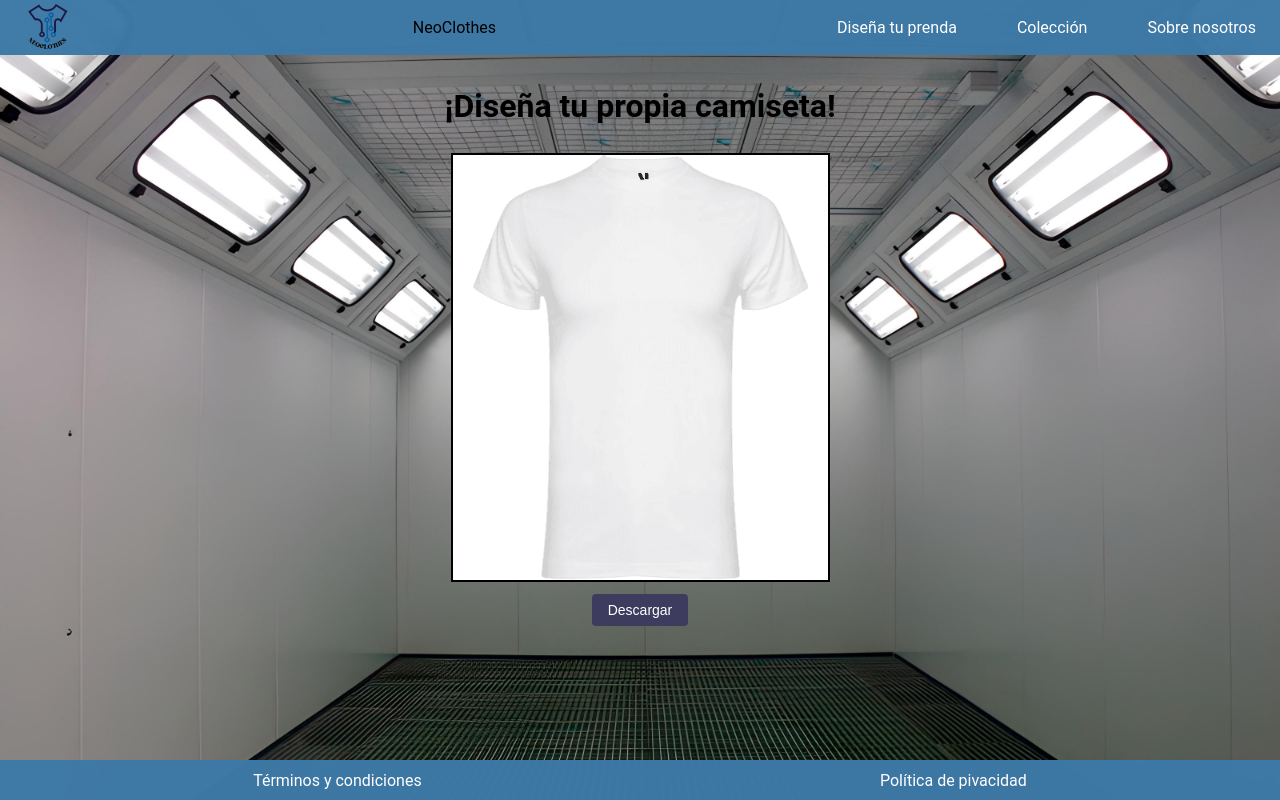
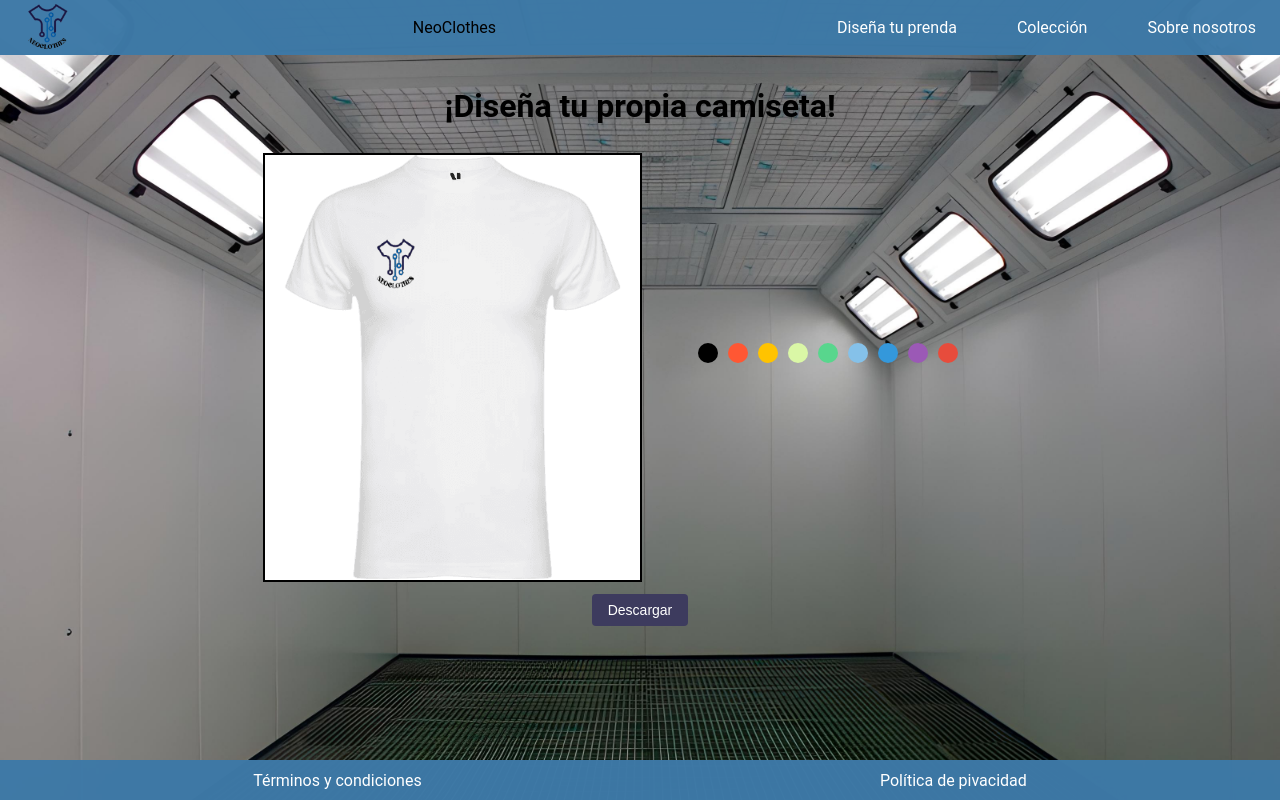
Before and after one commit to JordanJTY/Neoclothes, an Angular app: page /designing in a window 1280 px wide. Built offline with nearby package versions, Linux system fonts and the light colour scheme.

Commit message:
Colors added

```diff
--- a/src/app/page/design/design.component.html
+++ b/src/app/page/design/design.component.html
@@ -1,7 +1,20 @@
 <div class="content">
   <h1>¡Diseña tu propia camiseta!</h1>
-  <div class="canvas-container">
-    <canvas id="canvas" #canvas></canvas>
+  <div class="grid">
+    <div class="canvas-container">
+      <canvas id="canvas" #canvas></canvas>
+    </div>
+    <div class="color-palette">
+      <div class="color-option" style="background-color: #000000;" (click)="changeColor('#000000')"></div>
+      <div class="color-option" style="background-color: #FF5733;" (click)="changeColor('#FF5733')"></div>
+      <div class="color-option" style="background-color: #FFC300;" (click)="changeColor('#FFC300')"></div>
+      <div class="color-option" style="background-color: #DAF7A6;" (click)="changeColor('#DAF7A6')"></div>
+      <div class="color-option" style="background-color: #58D68D;" (click)="changeColor('#58D68D')"></div>
+      <div class="color-option" style="background-color: #85C1E9;" (click)="changeColor('#85C1E9')"></div>
+      <div class="color-option" style="background-color: #3498DB;" (click)="changeColor('#3498DB')"></div>
+      <div class="color-option" style="background-color: #9B59B6;" (click)="changeColor('#9B59B6')"></div>
+      <div class="color-option" style="background-color: #E74C3C;" (click)="changeColor('#E74C3C')"></div>
+    </div>
   </div>
   <div class="controls">
     <button class="download-button" (click)="downloadCanvas()">Descargar</button>
--- a/src/app/page/design/design.component.scss
+++ b/src/app/page/design/design.component.scss
@@ -2,6 +2,17 @@
   display: flex;
   flex-direction: column;
   align-items: center;
+}
+
+@media only screen and (min-width: 790px) {
+  .grid {
+    display: grid;
+    grid-template-columns: repeat(2, minmax(300px, 1fr));
+  }
+
+  .color-palette {
+    display: none;
+  }
 }
 
 h1 {
@@ -43,6 +54,20 @@ canvas {
   transition: background-color 0.3s ease;
 }
 
+.color-palette {
+  display: flex;
+  justify-content: center;
+  align-items: center;
+}
+
+.color-option {
+  width: 20px;
+  height: 20px;
+  border-radius: 50%;
+  margin: 5px;
+  cursor: pointer;
+}
+
 .download-button:hover {
   background-color: #1a1a29;
 }
--- a/src/app/page/design/design.component.ts
+++ b/src/app/page/design/design.component.ts
@@ -9,6 +9,8 @@ import { Component, ViewChild, ElementRef } from '@angular/core';
 export class DesignComponent {
   @ViewChild('canvas', { static: true })
   canvas!: ElementRef<HTMLCanvasElement>;
+  private strokes: { x: number, y: number }[][] = [];
+  currentColor: string = '#000'; // el color negro será el valor inicial
 
   private ctx!: CanvasRenderingContext2D;
 
@@ -17,11 +19,16 @@ export class DesignComponent {
   ngOnInit(): void {
     this.ctx = this.canvas.nativeElement.getContext('2d')!;
     const img = new Image();
-    img.src = 'assets/images/plantilla.png';
+    img.src = 'assets/images/plantillawithlogo.png';
     img.onload = () => {
       this.ctx.drawImage(img, 0, 0, this.canvas.nativeElement.width, this.canvas.nativeElement.height);
     };
     this.setupCanvas();
+  }
+
+  changeColor(color: string): void {
+    this.currentColor = color;
+    this.ctx.strokeStyle = color; // actualiza el color del trazo
   }
 
   private setupCanvas(): void {
@@ -61,7 +68,11 @@ export class DesignComponent {
       this.ctx.beginPath();
       this.ctx.moveTo(lastX, lastY);
       this.ctx.lineTo(currentX, currentY);
+      this.ctx.strokeStyle = this.currentColor; // actualiza el color del trazo
       this.ctx.stroke();
+
+      // Almacenamos el trazo actual en el arreglo de strokes
+      this.strokes.push([{ x: lastX, y: lastY }, { x: currentX, y: currentY }]);
 
       lastX = currentX;
       lastY = currentY;
```
Also changed, not shown: src/assets/images/plantillawithlogo.png (added).
